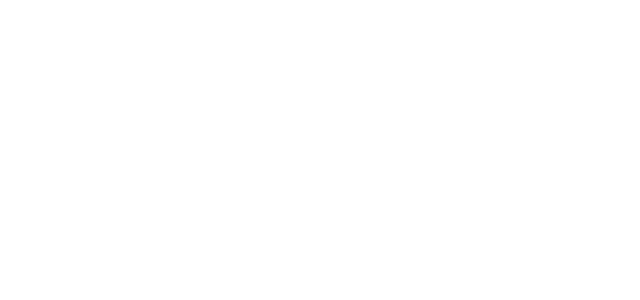
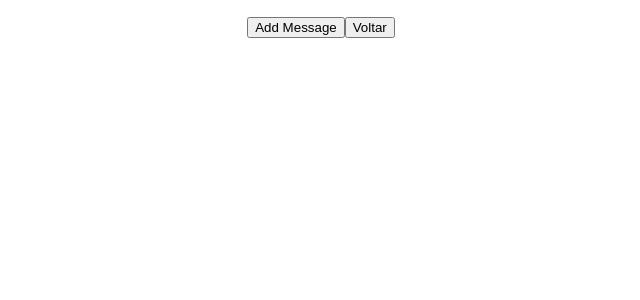
Before and after one commit to EduardoLovo/MindMiners, a React (Create React App) app: page /questionTwo in a window 1280 px wide. Before the commit this address had no page. Shown: the top 300 px of the page, without its empty margins (319-959 px from the left). Built offline with nearby package versions, Linux system fonts and the light colour scheme.

Commit message:
feat✨(completed question Two)

```diff
--- a/src/App.js
+++ b/src/App.js
@@ -1,8 +1,8 @@
 import { Route, Routes } from 'react-router-dom';
-
 import './App.css';
 import { Home } from './pages/Home/Home';
 import { QuestionOne } from './pages/QuestionOne/QuestionOne';
+import { QuestionTwo } from './pages/QuestionTwo/QuestionTwo';
 
 function App() {
   return (
@@ -10,6 +10,7 @@
       <Routes>
         <Route path='/' element={<Home />} />
         <Route path='/questionOne' element={<QuestionOne />} />
+        <Route path='/questionTwo' element={<QuestionTwo />} />
       </Routes>
     </div>
   );
--- a/src/pages/Home/Home.js
+++ b/src/pages/Home/Home.js
@@ -7,6 +7,7 @@
             <h1>Respostas</h1>
             <div>
                 <Link to='/questionOne'><button>Questão Um</button></Link>
+                <Link to='/questionTwo'><button>Questão Dois</button></Link>
             </div>
         </div>
     )
--- /dev/null
+++ b/src/pages/QuestionTwo/QuestionTwo.js
@@ -0,0 +1,20 @@
+import React, { useState } from 'react'
+import { Link } from 'react-router-dom'
+
+export const QuestionTwo = () => {
+
+    const [message, setMessage] = useState("")
+
+    const addMessage = () => {
+        setMessage('message added')
+    }
+
+    return (
+        <div>
+            <p>{message}</p>
+            <button type='button' onClick={addMessage}>Add Message</button>
+
+            <Link to='/'><button>Voltar</button></Link>
+        </div>
+    )
+}
```
